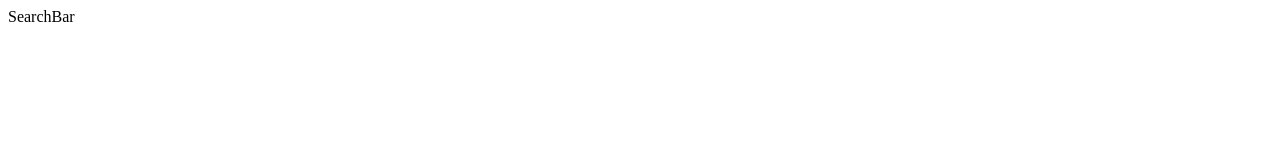
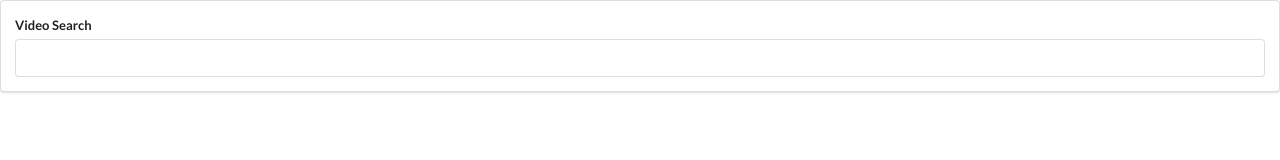
Before and after one commit to derekchou3704/react-video, a React (Create React App) app: page / in a window 1280 px wide. Shown: the top 160 px of the page. Built offline with nearby package versions, Linux system fonts and the light colour scheme.

Commit message:
Basic setup for SearchBar

```diff
--- a/public/index.html
+++ b/public/index.html
@@ -24,6 +24,9 @@
       work correctly both with client-side routing and a non-root public URL.
       Learn how to configure a non-root public URL by running `npm run build`.
     -->
+    <script src="https://code.jquery.com/jquery-3.6.0.slim.min.js" integrity="sha256-u7e5khyithlIdTpu22PHhENmPcRdFiHRjhAuHcs05RI=" crossorigin="anonymous"></script>
+    <link rel="stylesheet" href="https://cdnjs.cloudflare.com/ajax/libs/semantic-ui/2.4.1/semantic.min.css">
+    <script src="https://cdnjs.cloudflare.com/ajax/libs/semantic-ui/2.4.1/semantic.min.js" defer></script>
     <title>React App</title>
   </head>
   <body>
--- a/src/components/SearchBar.js
+++ b/src/components/SearchBar.js
@@ -1,9 +1,27 @@
 import React from 'react'
 
 class SearchBar extends React.Component {
+    state = { term: '' }
+
+    onInputChange = () => {
+
+    }
+
     render() {
         return (
-            <div>SearchBar</div>
+            <div className="search-bar ui segment">
+                <form className="ui form">
+                    <div className="field">
+                        <label>Video Search</label>
+                        <input
+                            type="text"
+                            value={this.state.term}
+                            onChange={this.onInputChange}
+                        />
+                    </div>
+
+                </form>
+            </div>
         )
     }
 }
```
